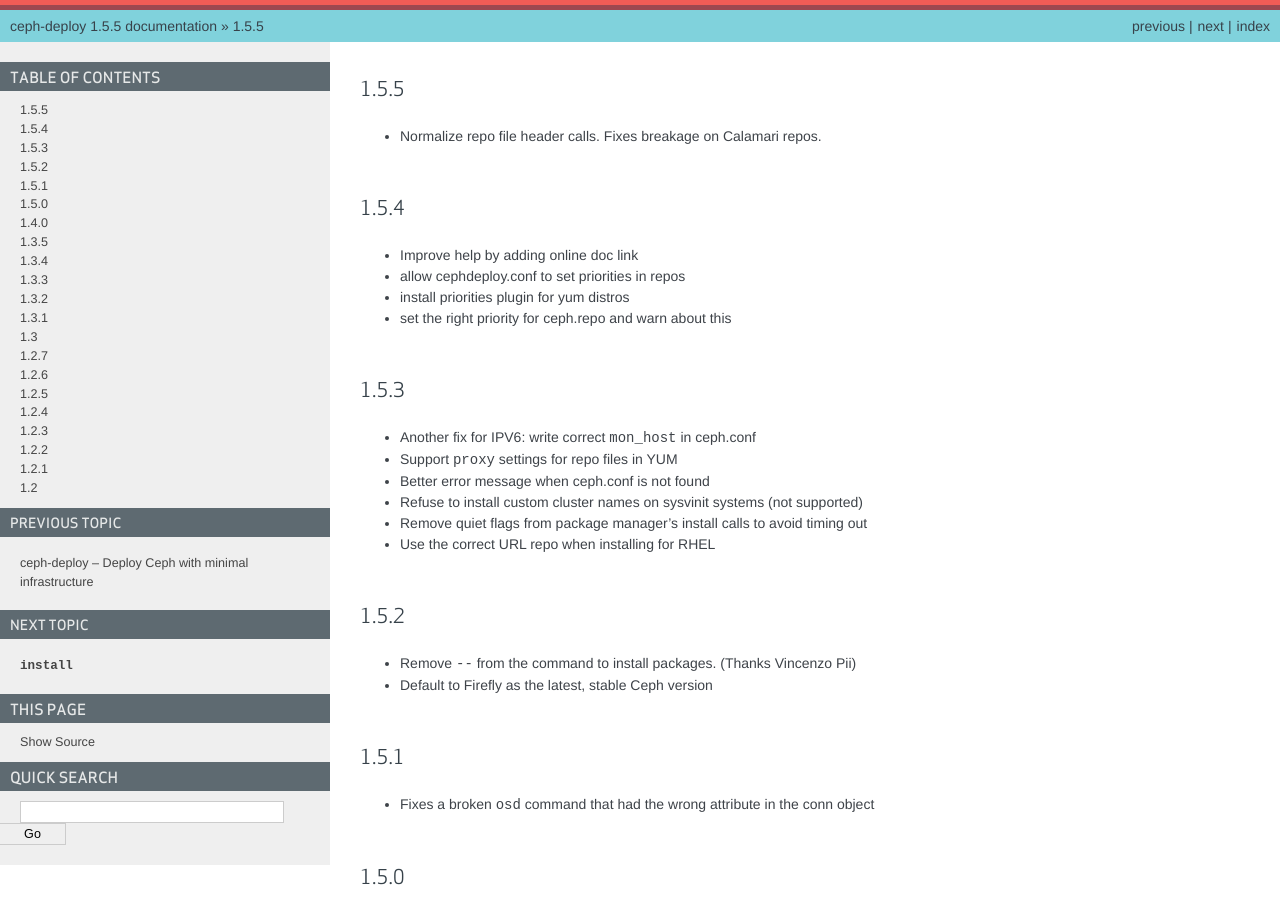
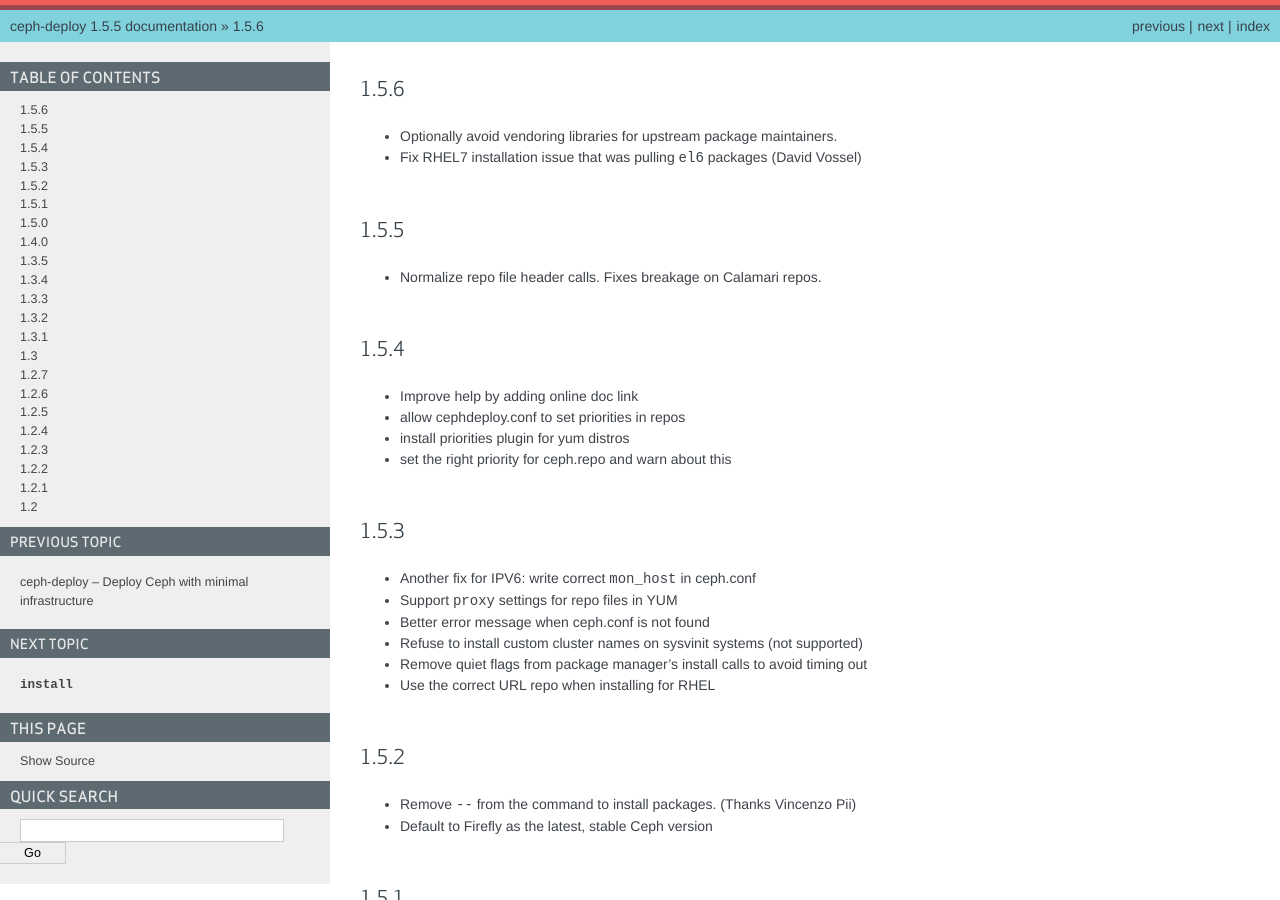
Before and after one commit to ceph/ceph-deploy, a Sphinx documentation site: the page built from docs/source/changelog.rst, in a window 1280 px wide and 900 px high. Built offline with Sphinx 7.4.7, drawn with Linux system fonts in a browser that asks for light colours.

Commit message:
update the changelog
Signed-off-by: Alfredo Deza <alfredo.deza@inktank.com>

```diff
--- a/docs/source/changelog.rst
+++ b/docs/source/changelog.rst
@@ -1,3 +1,8 @@
+1.5.6
+-----
+* Optionally avoid vendoring libraries for upstream package maintainers.
+* Fix RHEL7 installation issue that was pulling ``el6`` packages (David Vossel)
+
 1.5.5
 -----
 * Normalize repo file header calls. Fixes breakage on Calamari repos.
```
